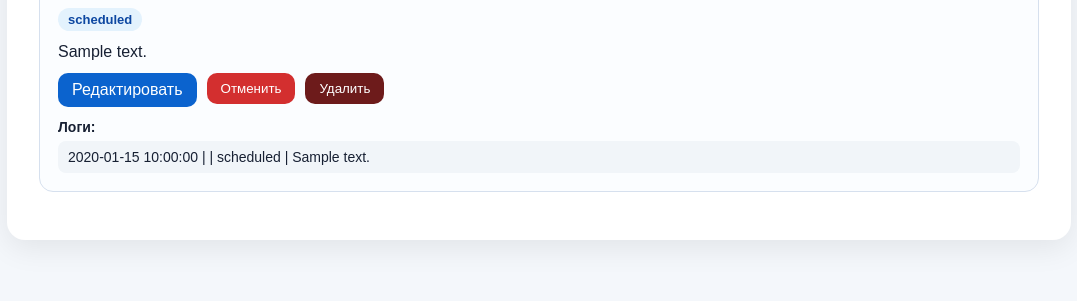
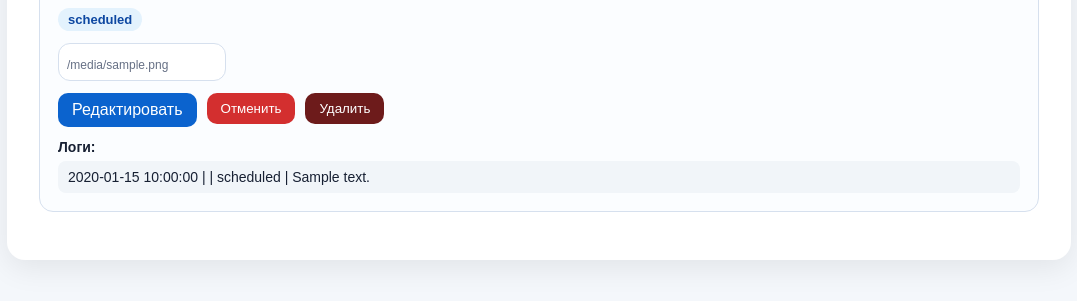
Before and after one commit to chidori31/university-news-crossposter, a FastAPI app: template app/templates/scheduled_posts.html in a window 1280 px wide. Shown: the part 233-534 px from the top of the page, without its empty margins (101-1178 px from the left). Run offline with FastAPI, Linux system fonts and the light colour scheme; the template is opened without the code that fills it: most values are stand-ins (such as "Sample title", 1, 10 or a date in 2020).

Commit message:
Fix media preview URLs and formatted scheduled text

```diff
--- a/app/main.py
+++ b/app/main.py
@@ -3,12 +3,14 @@
 from fastapi import FastAPI, File, Form, Request, UploadFile
 from fastapi.responses import HTMLResponse, RedirectResponse
 from fastapi.templating import Jinja2Templates
+from fastapi.staticfiles import StaticFiles
+from app.database import init_database
 from app.services.formatter import prepare_html_text, strip_html_formatting
-from app.database import init_database
 from app.services.max_client import MaxClient
 from app.services.scheduled_posts import (
     cancel_scheduled_post,
     delete_scheduled_post,
+    get_post_media_info,
     get_posts_overview,
     get_publish_logs,
     get_scheduled_post,
@@ -32,6 +34,8 @@
     title="University News Crossposter",
     lifespan=lifespan,
 )
+
+app.mount("/static", StaticFiles(directory="app/static"), name="static")
 
 templates = Jinja2Templates(directory="app/templates")
 
@@ -225,6 +229,8 @@
 
     for post in posts:
         post["logs"] = get_publish_logs(post["id"])
+        post["media"] = get_post_media_info(post["id"])
+        post["preview_text"] = prepare_html_text(post["text"])
 
     return templates.TemplateResponse(
         request=request,
--- a/app/templates/scheduled_posts.html
+++ b/app/templates/scheduled_posts.html
@@ -106,8 +106,29 @@
                         <span class="status {{ post.status }}">{{ post.status }}</span>
                     </div>
 
-                    <div class="text">{{ post.text }}</div>
+                    <div class="text">{{ post.preview_text | safe }}</div>
+                    {% if post.media %}
+                        <div style="display: flex; gap: 12px; flex-wrap: wrap; margin: 12px 0;">
+                            {% for media in post.media %}
+                                <div style="width: 150px; border: 1px solid #d6e0ee; border-radius: 12px; padding: 8px; background: white;">
+                                    {% if media.kind == "image" %}
+                                        <img src="{{ media.url }}"
+                                            alt="{{ media.filename }}"
+                                            style="width: 100%; border-radius: 8px;">
+                                    {% elif media.kind == "video" %}
+                                        <video src="{{ media.url }}"
+                                            controls
+                                            style="width: 100%; border-radius: 8px;">
+                                        </video>
+                                    {% endif %}
 
+                                    <div style="font-size: 12px; color: #667085; margin-top: 6px; word-break: break-word;">
+                                        {{ media.filename }}
+                                    </div>
+                                </div>
+                            {% endfor %}
+                        </div>
+                    {% endif %}
                     {% if post.status == "scheduled" %}
                         <div style="display: flex; gap: 10px; margin-top: 12px;">
                             <a href="/scheduled/{{ post.id }}/edit"
```
Also changed, not shown: app/services/scheduled_posts.py (+32 -0 lines).
